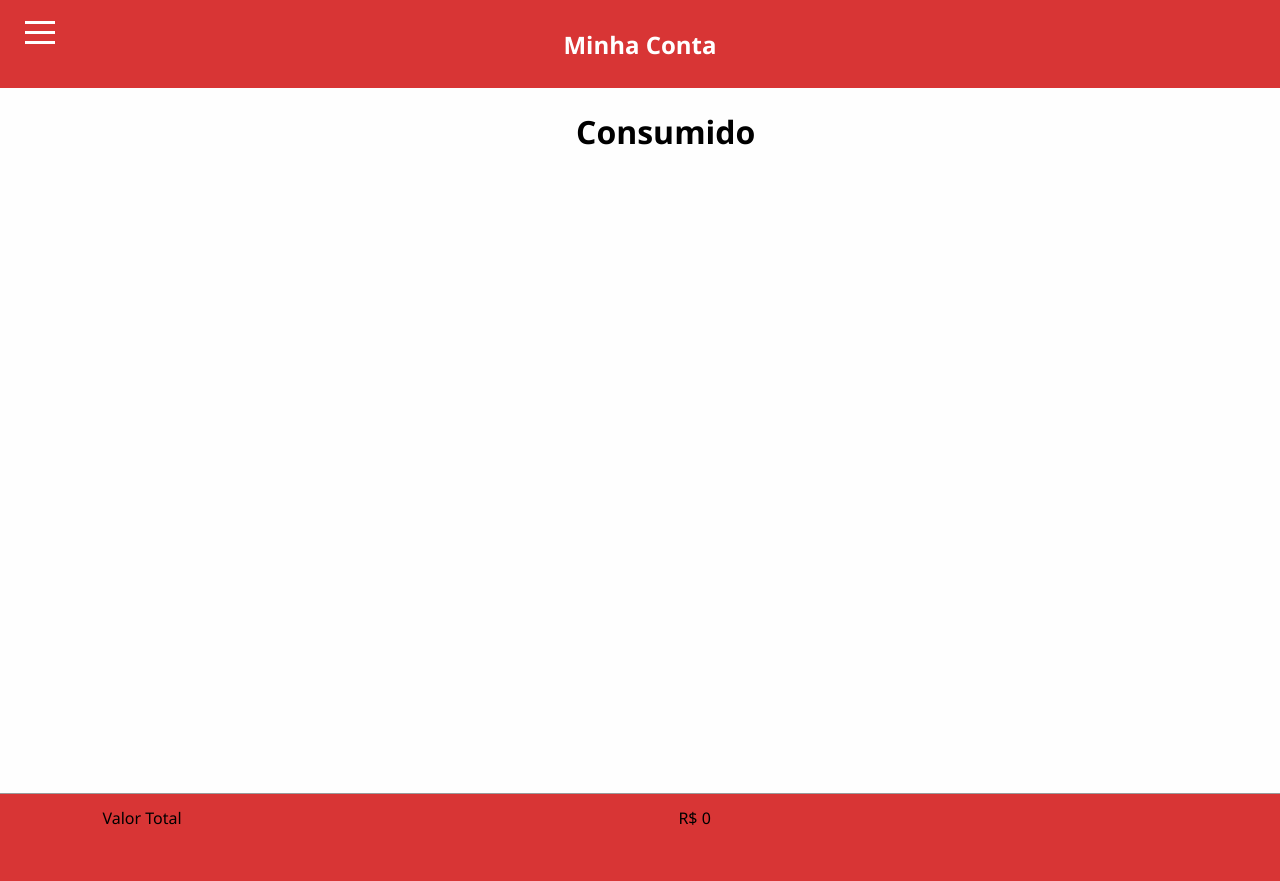
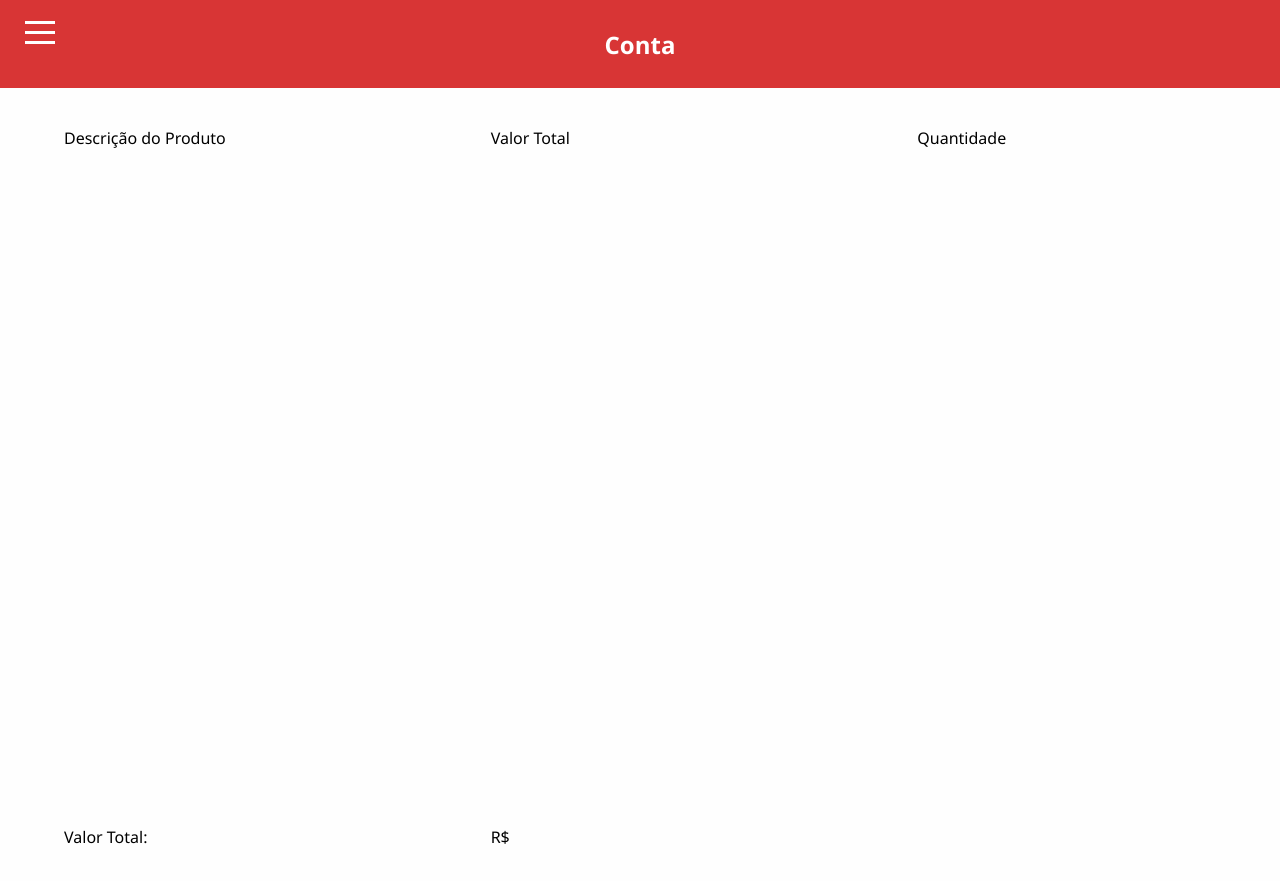
Before and after one commit to v2wtech/webfood, a PHP site: page /conta/index.php in a window 1280 px wide. Run offline with PHP 8.4, Linux system fonts and the light colour scheme; the visitor is signed in with stand-in values (Sample User, id 1); data that the repository does not hold is empty.

Commit message:
update for fix | items requested

```diff
--- a/conta/index.php
+++ b/conta/index.php
@@ -4,8 +4,12 @@
 
         if(!isset($_SESSION['mesa']))
             header('Location: ../mesa/index.php');
+
+        if(!isset($_SESSION['idPedido']) || empty($_SESSION['idPedido']))
+            header('Location: ../cardapio/index.php');
     }
-    include '../database/database.php';
+
+    include '../Database/database.php';
     $conn = new PDO("mysql:host=$server;dbname=$database;", $user, $password);
 ?>
 
@@ -23,67 +27,11 @@
     <!-- styles  -->
     <link rel="stylesheet" href="../src/css/webfood.css">
     <style>
-        input[type="button"]{
-            width: 40px;
-            height: 40px;
-            background: transparent;
-            font-size: 16pt;
-            cursor: pointer;
-            border: 1px solid #ccc;
-            color: #ccc;
-            outline: none;
-            border-radius: 100px;
+        .txtAmountOrderItems {
+            color: #000;
+            font-size: 14pt;
+            font-weight: 600;
         }
-
-        input[type="submit"] {
-            margin: 5px auto;
-            width: 200px;
-            height: 50px;
-            font-size: 1em;
-            border: none;
-            background: #1e72c5;
-            color: #fff;
-            font-weight: bold;
-        }
-
-        input[type="submit"]:hover {
-            cursor: pointer;
-            background: #1a5b9c;
-        }
-
-
-        .consumido{
-            left:45%;
-            position:relative;
-        }
-
-        .valor_total {
-            display: flex;
-            font-size: 12pt;
-            height: auto;
-            align-items: center;
-            margin-bottom: 4%;
-        }
-
-        .valor {
-            margin-left: 8%;
-            width: 45%;
-            font-weight: 500;
-            margin-bottom: 4%;
-        }
-
-        .valorFix {
-            margin: 0;
-            padding: 0;
-            display: flex;
-            flex-flow: row;
-            align-items: center;
-            width: 100%;
-            height: 100px;
-            border-top: 1px solid #999;
-            background-color:#d83333fc;
-        }
-
    </style>
 </head>
 
@@ -99,7 +47,7 @@
                 </div>
             </label>
 
-            <h2>Minha Conta</h2>
+            <h2>Conta</h2>
         </header>
 
         <div id="side-menu" class="side-nav">
@@ -110,48 +58,35 @@
         </div>
 
         <main id="content">
-            <form action="" method="POST">
+                <div class="order-row order-column">
+                    <?php
+                        echo '<div class="order_items">';
+                        echo   '<p class="textOrderItems descriptionOrderItems"><span> Descrição do Produto </span></p>';
+                        echo   '<p class="textOrderItems descriptionOrderItems"><span> Valor Total </span></p>';
+                        echo   '<p class="textOrderItems descriptionOrderItems"><span> Quantidade </span></p>';
+                        echo '</div>';
+                         $idOrder = $_SESSION['idPedido'];
 
-                <div class="order-row">
-                <h1 class="consumido"><strong>Consumido</strong></h1>
-                    <?php
-                        $total = 0;
-                        foreach ($_SESSION['idProduto'] as $id) {
-                            $qtde = $_SESSION['quantidadeProduto'][$id];
+                         $itemsOrder = $conn->prepare("CALL consultaConta($idOrder)");
 
-                            $product = $conn->prepare("SELECT descricao, preco FROM produto WHERE idProduto = $id");
-
-                            $item = $product->fetch($product->execute() > 0);
-
-                            $total += $item['preco'] * $qtde;
-
-                            if($id != 0){
-
+                         if($itemsOrder->execute() > 0)
+                             while($item = $itemsOrder->fetch(PDO::FETCH_ASSOC)){
                                 echo '<div class="order_items">';
-                                echo   '<span class="textOrderItems descriptionOrderItems">' . $item['descricao'] . '</span>';
-                                echo   '<span class="textOrderItems priceOrderItems"> preço  R$ ' . $item['preco'] . '</span>';
-
-                                echo   '<div class="amountOrderItems">';
-                                echo        '<span name="txtAmountOrderItems" class="txtAmountOrderItems"> qtd  ' . $qtde . '</span>';
-                                echo   '</div>';
-
+                                echo   '<p class="textOrderItems descriptionOrderItems"><span>' . $item['descricao'] . '</span></p>';
+                                echo   '<p class="textOrderItems descriptionOrderItems">R$ <span class="txtPriceProduct">' . $item['preco'] . '</span></p>';
+                                echo   '<p class="textOrderItems descriptionOrderItems "><span>' . $item['quantidade'] . '</span></p>';
                                 echo '</div>';
                             }
 
-                        }
-
                     ?>
-
 
                 </div>
 
                 <div id="footer">
-                <div class="valorFix">
-                        <span class="valor"> Valor Total</span>
-                        <span class="valor_total" id="valorTotal">R$ <?php echo $total?></span>
-                    </div>
+                    <p class="textOrderItems descriptionOrderItems"><span> Valor Total:  </span></p>
+                    <p class="textOrderItems descriptionOrderItems txtTotalValue"> R$ <span> </span></p>
+                    <p class="textOrderItems descriptionOrderItems"><span> </span></p>
                 </div>
-            </form>
         </main>
     </div>
 
@@ -162,15 +97,12 @@
 
             loadMenuOptions()
 
-            if($('.order_items') != null && $('.btnLess') != null){
-                if($('.btnLess').length > 0)
-                    loadAddNFunctions()
-                else
-                    loadAddFunctions()
+            loadTotalValue()
 
-                if($('.order_items').length > 4)
-                    $('.order-row').classList.remove('order-column')
-            }
+
+            if($('.order_items') != null && $('.order_items').length > 4)
+                $('.order-row').classList.remove('order-column')
+
         }
     </script>
 </body>
```
